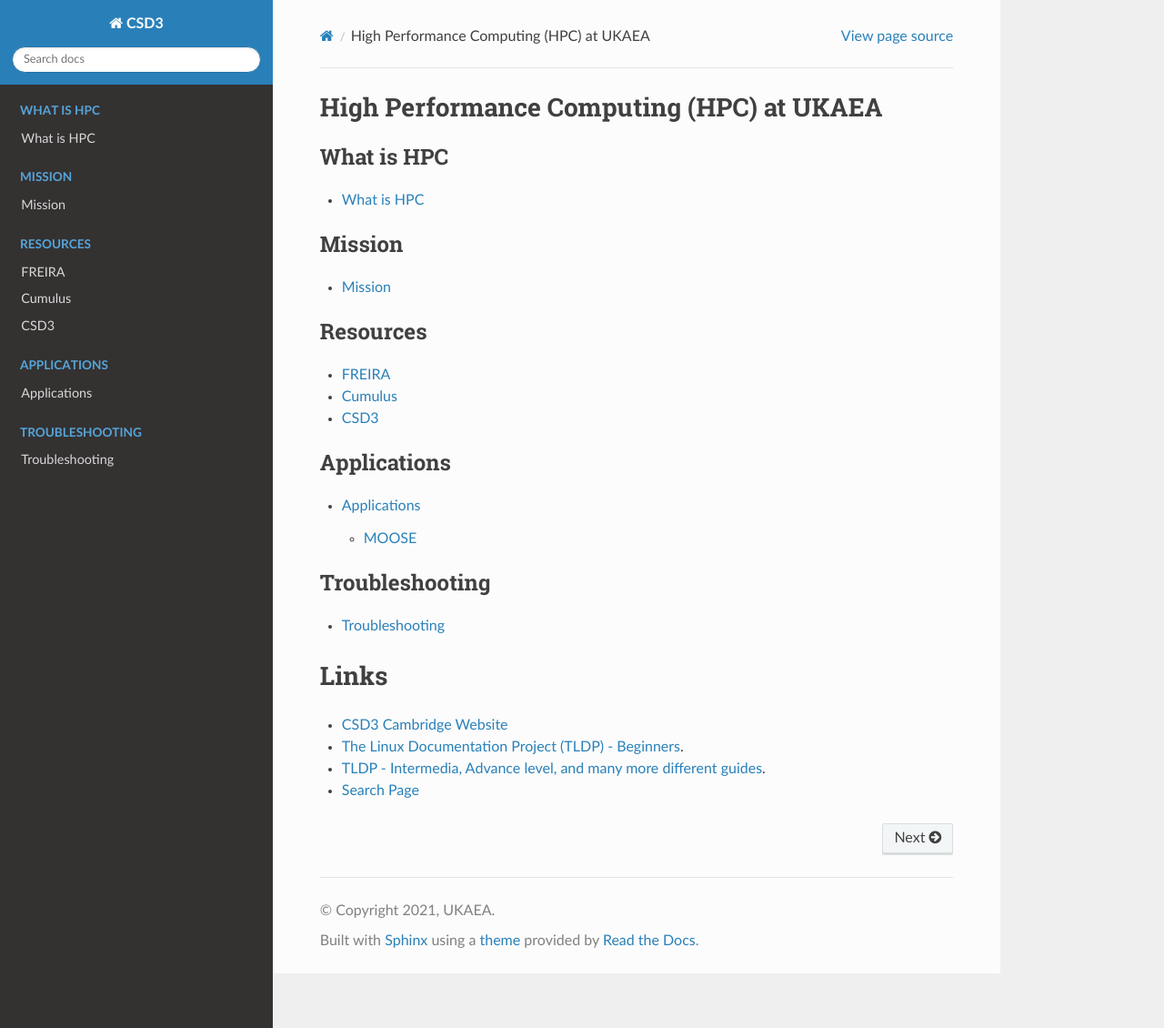
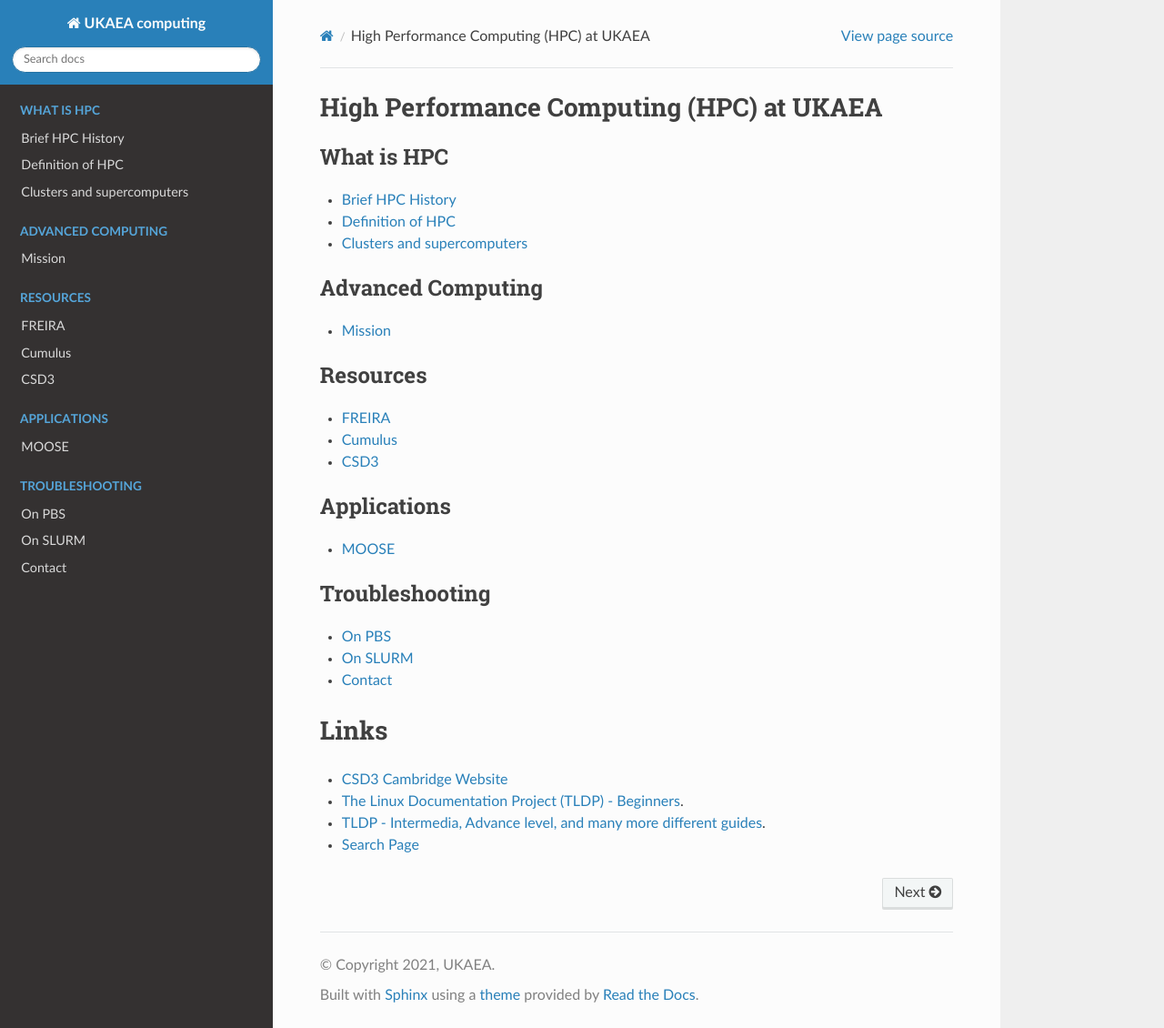
Before and after one commit to ukaea/UKAEA-Computing, a Sphinx documentation site: the page built from docs/source/index.rst, in a window 1280 px wide and 1130 px high. Shown: the whole window at 91% size. Built offline with Sphinx 7.4.7 and the Read the Docs theme 2.0.0, drawn with Linux system fonts in a browser that asks for light colours.

Commit message:
Finish the new structure

```diff
--- a/docs/source/conf.py
+++ b/docs/source/conf.py
@@ -17,7 +17,7 @@
 
 # -- Project information -----------------------------------------------------
 
-project = 'CSD3'
+project = 'UKAEA computing'
 copyright = '2021, UKAEA'
 author = 'UKAEA'
 
--- a/docs/source/index.rst
+++ b/docs/source/index.rst
@@ -9,7 +9,7 @@
 
 .. toctree::
    :maxdepth: 2
-   :caption: Mission
+   :caption: Advanced Computing
 
    pages/mission
 
--- a/docs/source/pages/apps.rst
+++ b/docs/source/pages/apps.rst
@@ -1,10 +1,7 @@
 .. _appis:
 
-Applications
-============
-
 MOOSE
------
+=====
 
 * Make sure of the spelling of the names and location of the folders.
 
--- a/docs/source/pages/archi.rst
+++ b/docs/source/pages/archi.rst
@@ -6,7 +6,7 @@
 Hardware
 --------
 The relevant cluster for UKAEA is the **Cascade Lake** cluster.
-This consists of **672 nodes**, each containing 2 sockets, each with
+Currently, this consists of **672 nodes**, each containing 2 sockets, each with
 Intel Xeon Platinum 8276 CPU @ 2.20GHz (i.e. 56 CPU cores in total
 per node), **192 GB of memory**, Mellanox HDR100 interconnect.
 
--- a/docs/source/pages/trouble.rst
+++ b/docs/source/pages/trouble.rst
@@ -1,7 +1,7 @@
 .. _troublis:
 
-Troubleshooting
-===============
+On PBS
+======
 
 The log of how the job is performing is stored in the **slurm-<myjobID>** file.
 You might see the full message to realize what is going on. Some cases:
@@ -30,5 +30,11 @@
    slurmstepd: error: task_p_post_term: rmdir(/sys/fs/cgroup/cpuset/slurm42221993/slurm42221993.4294967294_0)
    failed Device or resource busy
 
+On SLURM
+========
+
+
+Contact
+=======
 
 * Contact support@hpc.cam.ac.uk with the Subject **UKAEA - <myissue>** in case of issues.
--- a/docs/source/pages/what_hpc.rst
+++ b/docs/source/pages/what_hpc.rst
@@ -1,4 +1,12 @@
 .. _whathpcis:
 
-What is HPC
------------
+Brief HPC History
+=================
+
+
+Definition of HPC
+=================
+
+
+Clusters and supercomputers
+===========================
```
